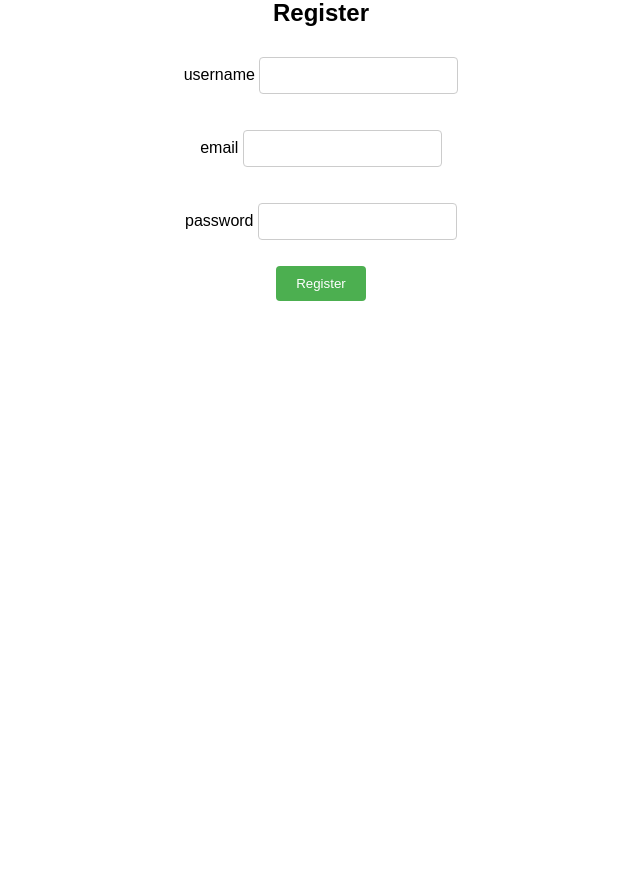
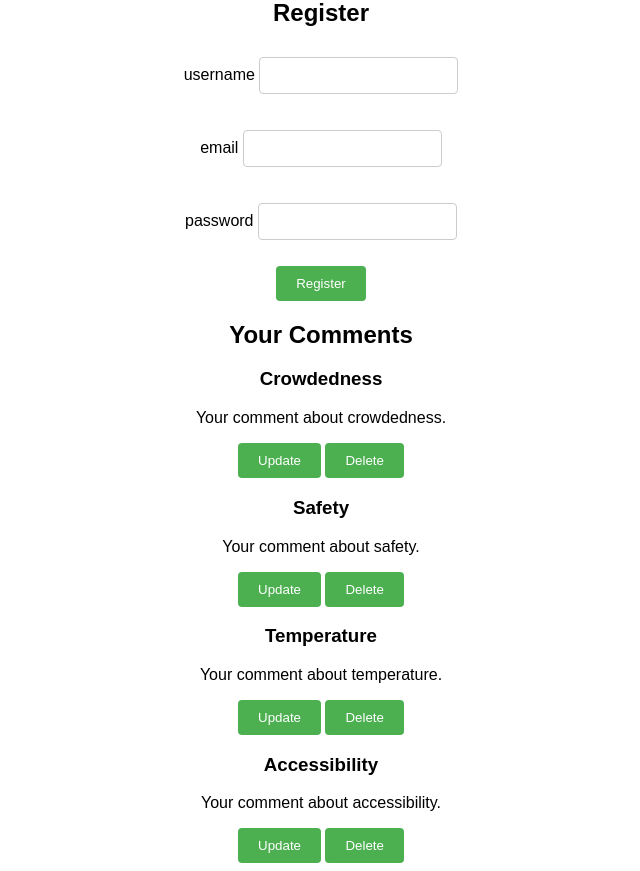
Before and after one commit to cs411-alawini/fa23-cs411-team047-T47, a Flask app: page / in a window 1280 px wide. Shown: the part 324-1195 px from the top of the page, without its empty margins (319-959 px from the left). Before the commit the page ends 625 px from the top, so only its background shows below. Run offline with Flask 3, Linux system fonts and the light colour scheme; data that the repository does not hold is empty; some libraries are stand-ins or nearby versions.

Commit message:
get comment data for each user

```diff
--- a/app.py
+++ b/app.py
@@ -450,7 +450,34 @@ def post_comment():
 
     return jsonify({'message': 'Comment added or updated successfully'}), 201
 
+# get comment for each user
+@app.route('/get_user_comments', methods=['GET'])
+def get_user_comments():
+    email = request.args.get('email')  # Assuming user_id is passed as a query parameter
+    if not email:
+        return jsonify({'error': 'Email is required'}), 400
 
+    comments_query = text("""
+        SELECT route_id, crowdedness, safety, temperature, accessibility
+        FROM Comment
+        WHERE email = :email
+    """)
+    try:
+        with db.engine.connect() as connection:
+            comments = connection.execute(comments_query, {'email': email}).fetchall()
+            comments_data = {}
+            for c in comments:
+                route = f"Route {c.route_id}"
+                if route not in comments_data:
+                    comments_data[route] = {'crowdedness': [], 'safety': [], 'temperature': [], 'accessibility': []}
+                comments_data[route]['crowdedness'].append(c.crowdedness)
+                comments_data[route]['safety'].append(c.safety)
+                comments_data[route]['temperature'].append(c.temperature)
+                comments_data[route]['accessibility'].append(c.accessibility)
+            return jsonify(comments_data)
+    except Exception as e:
+        app.logger.error(f"Error in get_user_comments: {e}")
+        return jsonify({'error': 'Database operation failed'}), 500
 
 
 if __name__ == '__main__':
--- a/templates/index.html
+++ b/templates/index.html
@@ -183,16 +183,40 @@
         </div>
 
         <!-- Manage comment for each user -->
-        <div id="comment" style="display:none;">
+        <div id="comment" style="display:block;">
             <h2>Your Comments</h2>
             <div id="userCommentsDisplay">
-                <!-- show all of the user's comments for each route-->
-                <p><strong>route101:</strong> Great service on Route 101!</p>
-                <button id="updateComment">Update</button>
-                <button id="deleteComment">delete</button>
-                <p><strong>route201:</strong> Bus was late today at Stop B.</p>
-                <button id="updateComment">Update</button>
-                <button id="deleteComment">delete</button>
+                <!-- Crowdedness comment -->
+                <div class="comment-section">
+                    <h3>Crowdedness</h3>
+                    <p id="crowdednessCommentsDisplay">Your comment about crowdedness.</p>
+                    <button class="updateComment" data-comment-type="crowdedness">Update</button>
+                    <button class="deleteComment" data-comment-type="crowdedness">Delete</button>
+                </div>
+
+                <!-- Safety comment -->
+                <div class="comment-section">
+                    <h3>Safety</h3>
+                    <p id="safetyCommentsDisplay">Your comment about safety.</p>
+                    <button class="updateComment" data-comment-type="safety">Update</button>
+                    <button class="deleteComment" data-comment-type="safety">Delete</button>
+                </div>
+
+                <!-- Temperature comment -->
+                <div class="comment-section">
+                    <h3>Temperature</h3>
+                    <p id="temperatureCommentsDisplay">Your comment about temperature.</p>
+                    <button class="updateComment" data-comment-type="temperature">Update</button>
+                    <button class="deleteComment" data-comment-type="temperature">Delete</button>
+                </div>
+
+                <!-- Accessibility comment -->
+                <div class="comment-section">
+                    <h3>Accessibility</h3>
+                    <p id="accessibilityCommentsDisplay">Your comment about accessibility.</p>
+                    <button class="updateComment" data-comment-type="accessibility">Update</button>
+                    <button class="deleteComment" data-comment-type="accessibility">Delete</button>
+                </div>
             </div>
         </div>
 
@@ -544,6 +568,11 @@
                 if (schedulePage) schedulePage.style.display = (page === 'schedulePage') ? 'block' : 'none';
                 if (mainContent) mainContent.style.display = (page === 'mainContent') ? 'block' : 'none';
                 if (commentPage) commentPage.style.display = (page === 'comment') ? 'block' : 'none';
+
+                // Check if we're navigating to the comments page and the user is logged in
+                if (page === 'comment' && isLoggedIn) {
+                    fetchUserComments(userEmail); // Fetch comments for the logged-in user
+                }
             }
 
             // Event listeners for navigation links
@@ -702,6 +731,55 @@
                 });
             });
 
+            // Display comment of routes for each user
+            function fetchUserComments(email) {
+                console.log('Fetching comments for user:', email);
+                clearComments(); // Clear comments before fetching new ones
+
+                fetch(`/get_user_comments?email=${email}`)
+                    .then(response => response.json())
+                    .then(commentsByRoute => {
+                        Object.keys(commentsByRoute).forEach(route => {
+                            displayCommentsForRoute(route, commentsByRoute[route]);
+                        });
+                    })
+                    .catch(error => console.error('Error:', error));
+            }
+
+            function displayCommentsForRoute(route, comments) {
+                Object.keys(comments).forEach(commentType => {
+                    const commentsDisplay = document.querySelector(`#${commentType}CommentsDisplay`);
+
+                    if (commentsDisplay) {
+                        commentsDisplay.innerHTML = ''; // Clear previous comments
+
+                        // The received array has a single stringified array element.
+                        let commentArray = comments[commentType];
+
+                        // Check if the first element is a string and try to parse it.
+                        if (commentArray.length === 1 && typeof commentArray[0] === 'string') {
+                            try {
+                                commentArray = JSON.parse(commentArray[0]);
+                            } catch (e) {
+                                console.error('Parsing error:', e);
+                                commentArray = []; // Fallback to an empty array in case of an error
+                            }
+                        }
+
+                        // Now that we have ensured commentArray is an array, iterate over it
+                        commentArray.forEach(singleComment => {
+                            // Check if the comment is not just an empty string
+                            if (typeof singleComment === 'string' && singleComment.trim() !== "") {
+                                let p = document.createElement('p');
+                                p.textContent = `Route ${route.replace('Route ', '')}: ${singleComment}`;
+                                commentsDisplay.appendChild(p);
+                            }
+                        });
+                    } else {
+                        console.error(`${commentType}CommentsDisplay element not found`);
+                    }
+                });
+            }
 
             function updateMapWithNewStops(stops) {
                 // Clear previous markers if necessary
```
